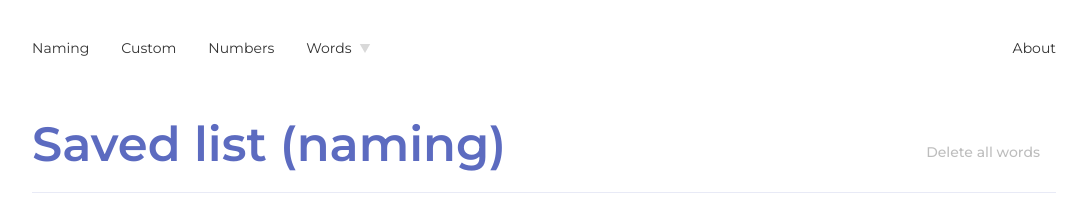
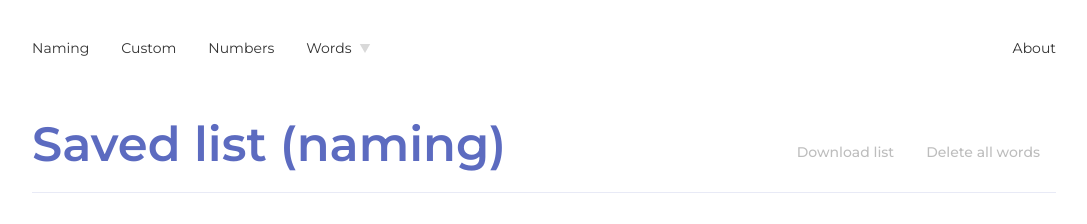
Before and after one commit to zoroMari/randomizer, an Angular app: page /saved/naming in a window 1280 px wide. Shown: the top 224 px of the page, without its empty margins (96-1183 px from the left). Built offline with nearby package versions, Linux system fonts and the light colour scheme.

Commit message:
added downloading of savedList

```diff
--- a/src/app/pages/saved-list/saved-list.component.html
+++ b/src/app/pages/saved-list/saved-list.component.html
@@ -1,5 +1,17 @@
 <app-title [title]="title">
+  <div class="buttons">
     <button
+      class="download"
+      mat-button
+      color="primary"
+      [disabled]="noSaved"
+      (click)="onDownload()"
+    >
+      Download list
+    </button>
+
+    <button
+      class="delete"
       mat-button
       color="warn"
       (click)="handleDeleteAllWords()"
@@ -7,6 +19,8 @@
     >
       Delete all words
     </button>
+  </div>
+
 </app-title>
 
 <section class="savedWords" *ngFor="let word of savedList; let i = index">
--- a/src/app/pages/saved-list/saved-list.component.sass
+++ b/src/app/pages/saved-list/saved-list.component.sass
@@ -1,4 +1,15 @@
 @import 'fonts.sass'
+@import 'spacing.sass'
+
+.buttons
+  display: flex
+  align-items: center
+
+  a
+    margin-right: $extra-small-spacing
+
+  // button:not(:last-of-type)
+  //   margin-right: $extra-small-spacing
 
 .savedWords
   display: flex
--- a/src/app/pages/saved-list/saved-list.component.ts
+++ b/src/app/pages/saved-list/saved-list.component.ts
@@ -9,14 +9,14 @@ import { SavedService } from './saved-list.service';
   styleUrls: ['./saved-list.component.sass']
 })
 export class SavedListComponent implements OnInit {
-  constructor(private _savedService: SavedService, private _route: ActivatedRoute) { }
+  constructor(private _savedService: SavedService, public route: ActivatedRoute) { }
 
   public title: string = Titles.saved;
   public savedList!: string[];
   public noSaved: boolean = false;
 
   ngOnInit(): void {
-    this._route.params.subscribe(
+    this.route.params.subscribe(
       (param: Params) => {
         this.title = `${Titles.saved} (${param['title']})`;
         this._savedService.fetchSavedList(param['title']);
@@ -34,6 +34,10 @@ export class SavedListComponent implements OnInit {
     )
   }
 
+  public onDownload(){
+    this._download(this.savedList, "saved-list.txt");
+  }
+
   public handleDeleteWord(word: string): void {
     this._savedService.deleteWord(word);
   }
@@ -42,4 +46,12 @@ export class SavedListComponent implements OnInit {
     this._savedService.deleteAllWords();
   }
 
+  private _download(content: string [], fileName: string) {
+    const a = document.createElement("a");
+    const file = new Blob([`${content}`], { type: 'text/plain' });
+    a.href = URL.createObjectURL(file);
+    a.download = fileName;
+    a.click();
+  }
+
 }
```
Lines whose indentation alone changed are shown as unchanged.
